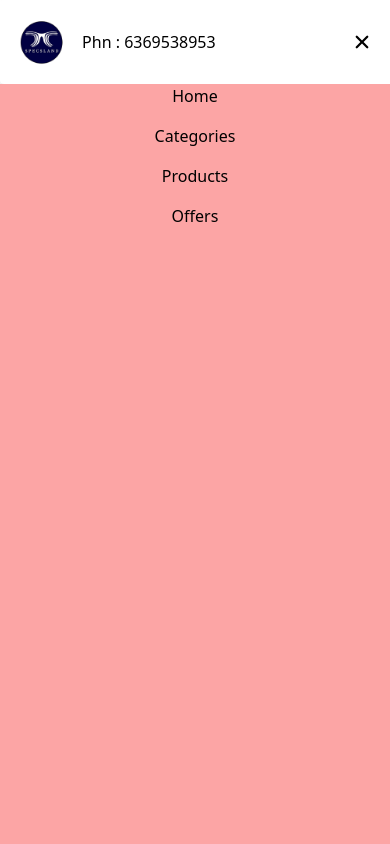
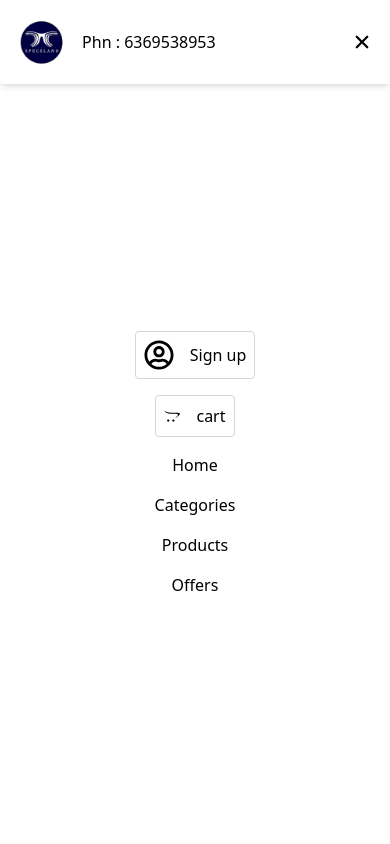
Before and after one commit to Thameem6369538954/Specsland-app, a React (Vite) app: page / in a window 390 px wide. Both pictures are taken after a click on the icon 362 px from the left and 42 px from the top of the page. Shown: the top 844 px of the page. Built offline with nearby package versions, Linux system fonts and the light colour scheme; grey boxes are pictures that could not be loaded.

Commit message:
today new frontendduuuuu

```diff
--- a/src/Components/Navbar.jsx
+++ b/src/Components/Navbar.jsx
@@ -13,16 +13,20 @@ const Navbar = () => {
     setOpen(!open);
   };
 
+  const handleClose = () => {
+    setOpen(false);
+
+  }
+
   return (
     <div className="sticky top-0 z-50">
       <div>
         <nav className="min-h-[10vh] bg-white shadow-md rounded-s flex items-center justify-around px-4">
           <NavLink to="/">
-          <div className="flex items-center gap-4">
-            <img src={LogoSL} className="w-[15%]" alt="Logo" />
-            <h1>Phn : 6369538953</h1>
-
-          </div>
+            <div className="flex items-center gap-4">
+              <img src={LogoSL} className="w-[15%]" alt="Logo" />
+              <h1>Phn : 6369538953</h1>
+            </div>
           </NavLink>
           <div className="flex items-center justify-between gap-4 hidden md:flex lg:flex font-roboto text-xl">
             <ul className="flex items-center gap-4">
@@ -65,16 +69,24 @@ const Navbar = () => {
             )}
           </div>
         </nav>
-        <div
-          className={`${
-            open ? "block" : "hidden"
-          } bg-red-300 min-h-[90vh] md:hidden`}
-        >
-          <ul className="flex flex-col items-center justify-between gap-4">
-            <li>Home</li>
-            <li>Categories</li>
-            <li>Products</li>
-            <li>Offers</li>
+        <div className={`${open ? "block" : "hidden"}  min-h-[90vh] md:hidden`}>
+          <ul className="flex flex-col items-center justify-center gap-4 min-h-[90vh]">
+            <Link
+              to="/signup"
+              className="flex items-center gap-4 border border-gray-300 rounded p-2 cursor-pointer"
+            >
+              <FaRegUserCircle className="text-3xl" />
+              <p className="" onClick={handleClose}>
+                Sign up
+              </p>
+            </Link>
+            <div className="flex items-center gap-4 border border-gray-300 rounded p-2 cursor-pointer">
+              <FaOpencart /> <p onClick={handleClose}>cart</p>
+            </div>
+            <li onClick={handleClose} >Home</li>
+            <li onClick={handleClose} >Categories</li>
+            <li onClick={handleClose} >Products</li>
+            <li onClick={handleClose} >Offers</li>
           </ul>
         </div>
       </div>
```
